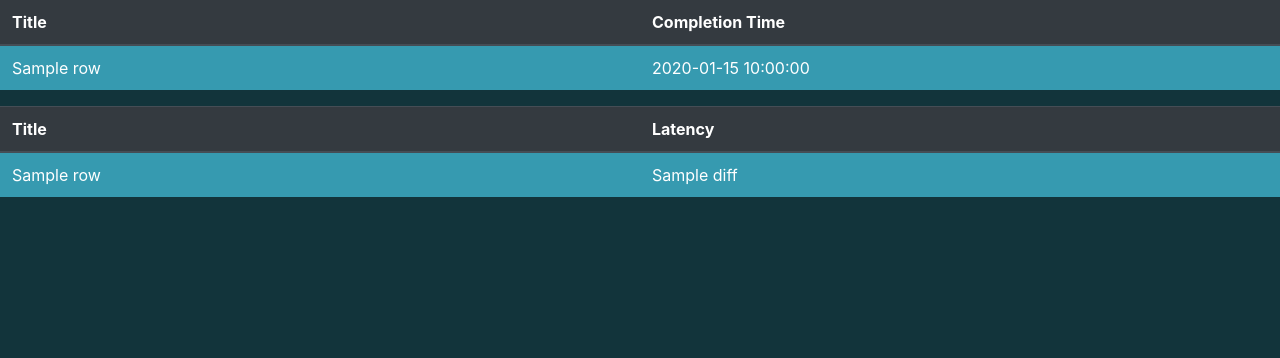
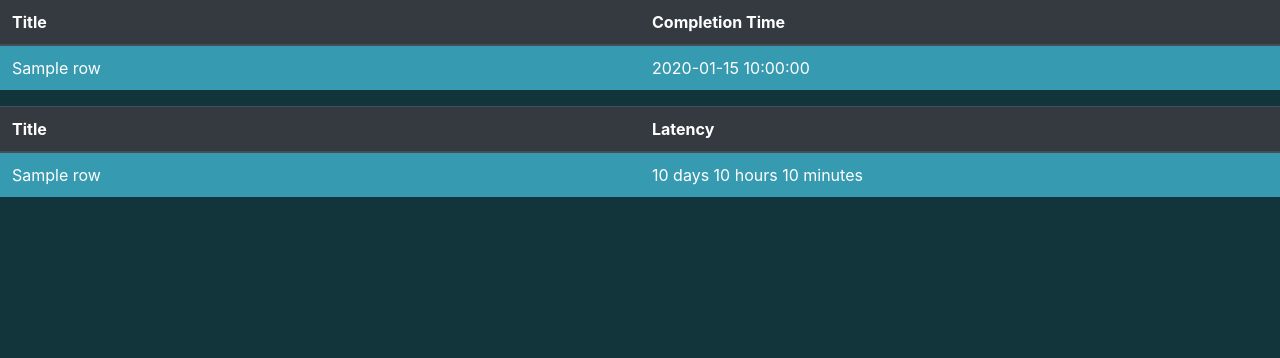
Before and after one commit to alperengozeten/To-Do-App-Flask, a Flask app: template app/templates/analysis.html in a window 1280 px wide. Shown: the part 256-614 px from the top of the page. Run offline with Flask 2, Linux system fonts and the light colour scheme; the template is opened without the code that fills it: most values are stand-ins (such as "Sample title", 1, 10 or a date in 2020); some libraries are stand-ins or nearby versions.

Commit message:
delayed tasks

```diff
--- a/app/app.py
+++ b/app/app.py
@@ -136,7 +136,8 @@ def analysis():
         #if request.form['analysis_type'] == "Average Task Completion":
             #cursor.execute('WITH Completions AS (SELECT user_id as user_id, TIMEDIFF(done_time, creation_time) AS duration FROM Task) SELECT AVG(C.duration) FROM Completion C WHERE C.user_id = % s GROUP BY C.user_id', (userid, ))
         if request.form['analysis_type'] == "Tasks Completed After The Deadline":
-            cursor.execute('SELECT title, TIMEDIFF(done_time, creation_time) as diff FROM Task WHERE user_id = % s AND done_time > creation_time', (userid, ))
+            cursor.execute('SELECT title, HOUR(TIMEDIFF(done_time, deadline)) DIV 24 as day, HOUR(TIMEDIFF(done_time, deadline)) MOD 24 as hour_diff, MINUTE(TIMEDIFF(done_time, deadline)) as minute_diff FROM Task WHERE user_id = % s AND done_time > deadline', (userid, ))
+            #cursor.execute('WITH difference_in_seconds AS (SELECT title, TIMESTAMPDIFF(SECOND, creation_time, done_time) AS seconds FROM Task WHERE user_id = % s), differences AS (SELECT title, MOD(seconds, 60) AS seconds_part, MOD(seconds, 3600) AS minutes_part, MOD(seconds, 3600 * 24) AS hours_part FROM difference_in_seconds) SELECT title, CONCAT(FLOOR(seconds / 3600 / 24), \' days \', FLOOR(hours_part / 3600), \' hours \', FLOOR(minutes_part / 60), \' minutes \', seconds_part, \' seconds\') AS difference FROM differences;', (userid, ))
             lateTasks = cursor.fetchall()
 
         if request.form['analysis_type'] == "Uncompleted Tasks Sorted By Deadline":
--- a/app/templates/analysis.html
+++ b/app/templates/analysis.html
@@ -116,7 +116,7 @@
             {% for row in lateTasks %}
               <tr>
                 <td>{{ row.title }}</td>
-                <td>{{ row.diff}}</td>
+                <td>{% if row.day > 0 %}{{ row.day}} days{% else %}{% endif %} {% if row.hour_diff > 0 %}{{ row.hour_diff}} hours{% else %}{% endif %} {{ row.minute_diff}} minutes</td>
               </tr>
             {% endfor %}
           </tbody>
```
